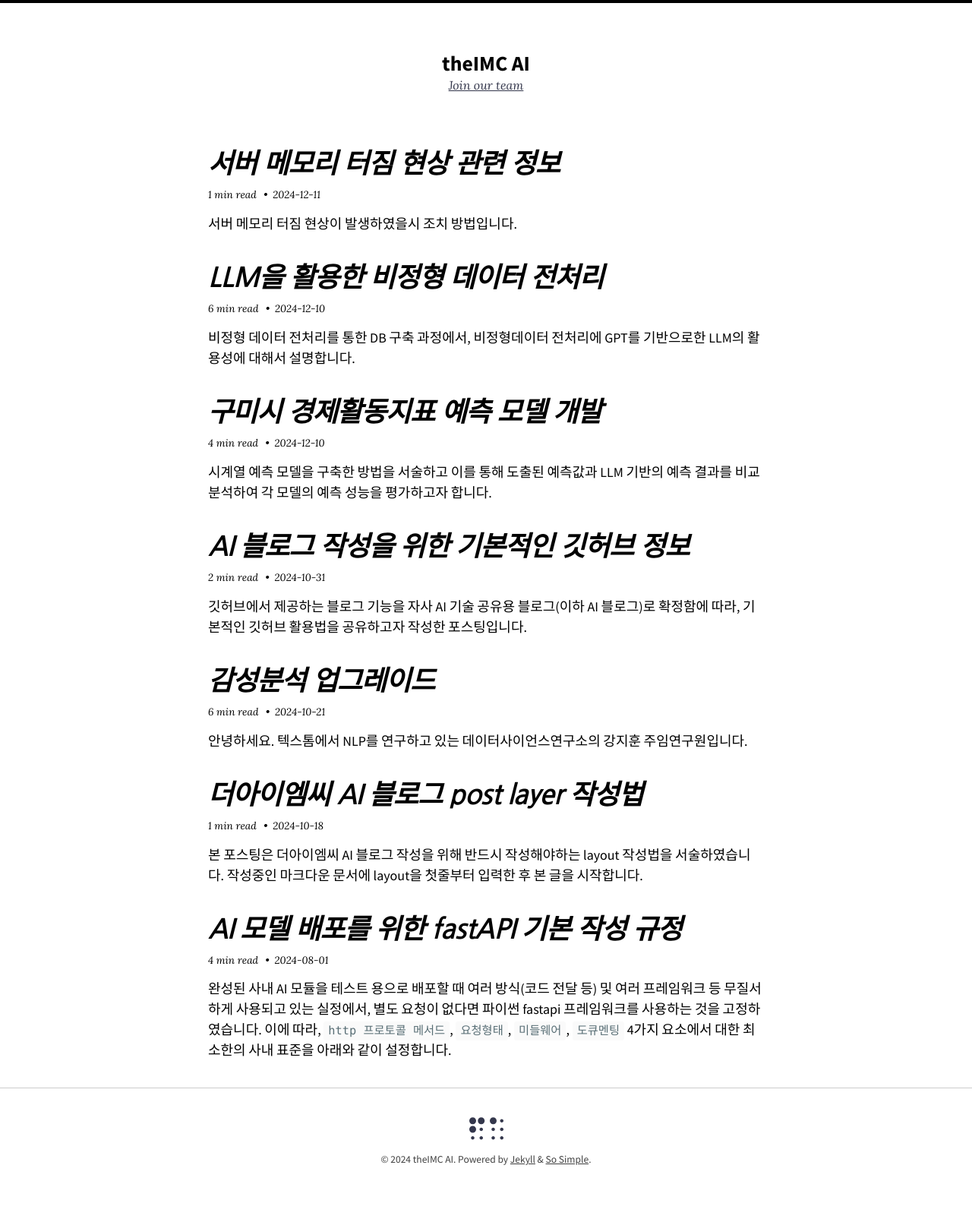
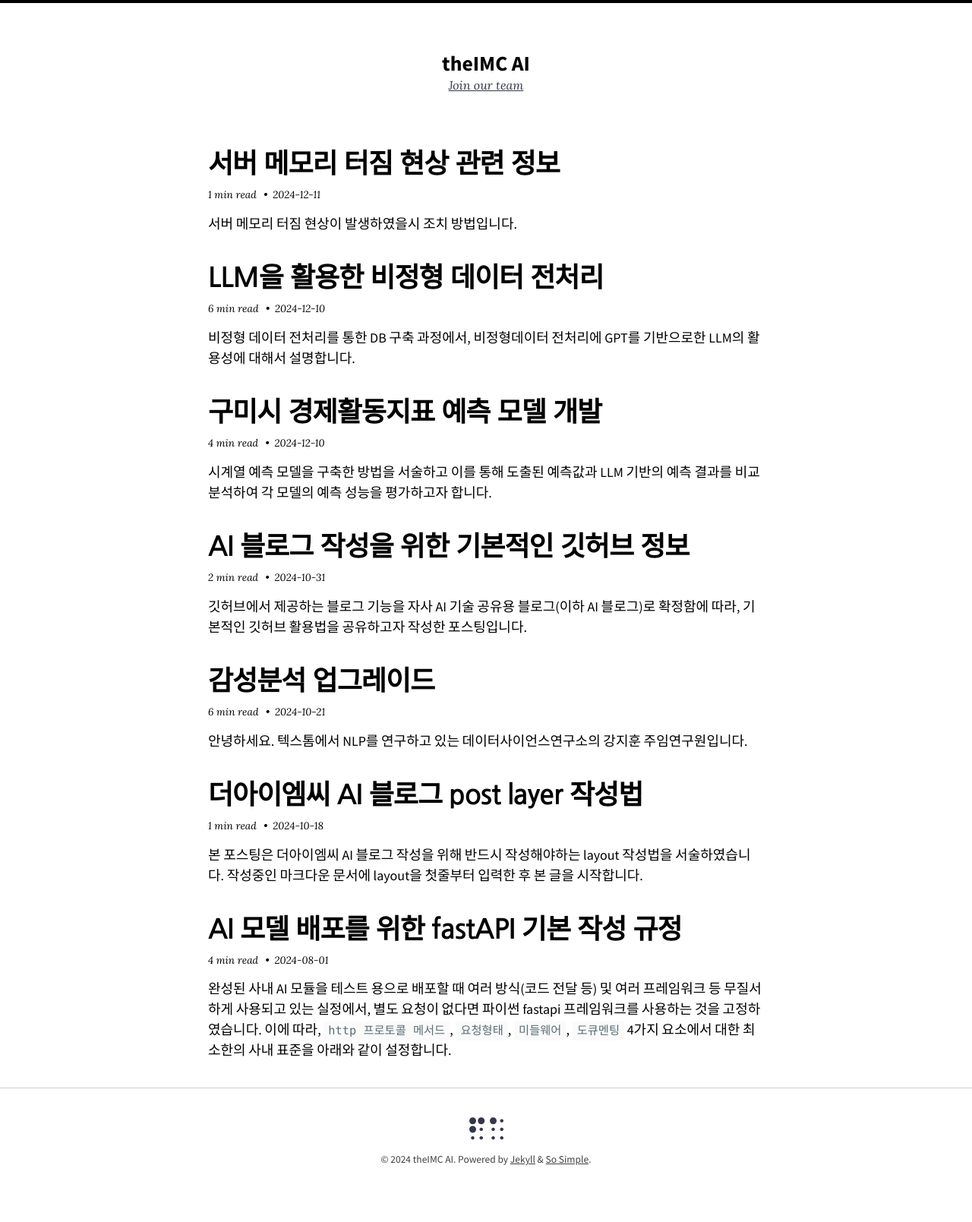
Before and after one commit to aitheimc/aitheimc.github.io, a Jekyll site: the page built from index.html, in a window 1280 px wide. Shown: the whole page at 76% size. Built offline with Jekyll 4.4.1, drawn with Linux system fonts in a browser that asks for light colours; nearby versions of some CDN libraries; the list of posts is cut into pages by our own code.

Commit message:
header font modified'

```diff
--- a/_sass/so-simple/_entries.scss
+++ b/_sass/so-simple/_entries.scss
@@ -25,7 +25,7 @@
   margin-bottom: 0.5rem;
   font-family: $title-font-family;
   font-weight: $entry-title-weight;
-  font-style: italic;
+  /*font-style: italic;*/
   letter-spacing: -1px;
   word-wrap: break-word; /* break long words that could overflow */
 
--- a/_sass/so-simple/_page.scss
+++ b/_sass/so-simple/_page.scss
@@ -10,11 +10,10 @@
 }
 
 .page-title {
-  @include fluid-type($min-vw, $max-vw, 48px, 60px);
+  @include fluid-type($min-vw, $max-vw, 30px, 40px); /* 픽셀 크기 30, 40로 변경*/
   margin-bottom: 0.5em;
   font-family: $title-font-family;
   font-weight: $page-title-weight;
-  font-style: italic;
   letter-spacing: -2px;
 }
 
--- a/_sass/so-simple/_variables.scss
+++ b/_sass/so-simple/_variables.scss
@@ -38,14 +38,14 @@ $h6-min: ($base-font-size / $modular-scale-1) !default;
 $h6-max: ($base-font-size / $modular-scale-2) !default;
 
 /* Font Families */
-$nanum-gothic-font-family: "Nanum Gothic", sans-serif !default;
+$nanum-gothic-font-family: "Nanum Gothic", sans-serif !default; /* 폰트 패밀리에 나눔고딕체 추가 */
 $serif-font-family: "Lora", serif !default;
 $sans-serif-font-family: "Source Sans Pro", sans-serif !default;
 $monospace-font-family: Menlo, Consolas, Monaco, "Courier New", Courier, monospace !default;
 
 $base-font-family: $sans-serif-font-family !default;
 $headline-font-family: $sans-serif-font-family !default;
-$title-font-family: $nanum-gothic-font-family !default;
+$title-font-family: $nanum-gothic-font-family !default; /* title-font-family 를 nanum-gothic-font-family로 변경*/
 //$title-font-family: $serif-font-family !default;
 $description-font-family: $serif-font-family !default;
 $meta-font-family: $serif-font-family !default;
```
Also changed, not shown: README.md.
